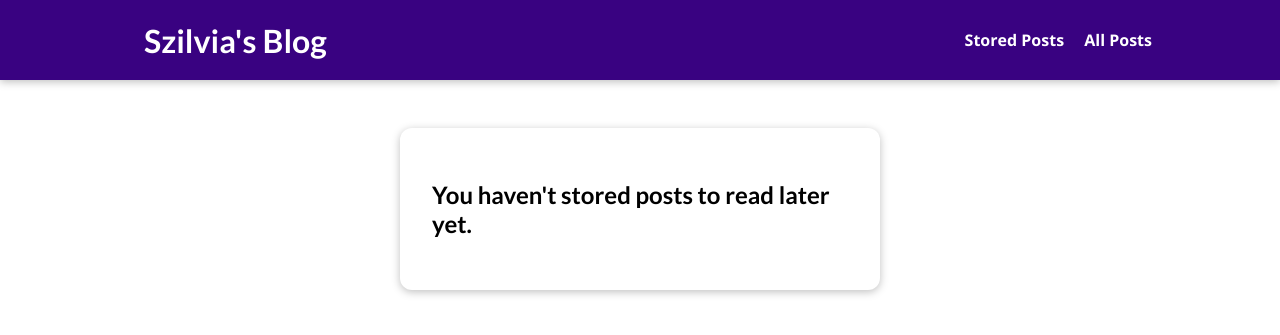
After one commit to szilvia-csernus/blog_project, a Django app: page /read-later in a window 1280 px wide. The commit adds this page. Shown: the top 335 px of the page. Run offline with Django 3.2, Linux system fonts and the light colour scheme.

Commit message:
add read later functionality and styling

```diff
--- /dev/null
+++ b/blog/static/blog/stored-posts.css
@@ -0,0 +1,40 @@
+#main-navigation {
+  background-color: #390281;
+  box-shadow: 0 2px 8px rgba(0, 0, 0, 0.25);
+}
+
+#stored-posts {
+    margin: 8rem auto 3rem;
+    padding: 2rem;
+    border-radius: 12px;
+    box-shadow: 0 2px 8px rgba(0, 0, 0, 0.25);
+    background-color: white;
+    width: 90%;
+    max-width: 30rem;
+}
+
+#stored-posts ul {
+    list-style: none;
+    margin: 0;
+    padding: 0;
+}
+
+#stored-posts li {
+    padding: 1rem;
+    margin: 1rem 0;
+}
+
+#stored-posts a {
+    display: block;
+    padding: 1rem;
+    text-decoration: none;
+    width: 100%;
+    border: 1px solid #ccc;
+    color: black;
+    font-weight: bold;
+}
+
+#stored-posts a:hover,
+#stored-posts a:active {
+    background-color: #ccc;
+}
--- /dev/null
+++ b/blog/templates/blog/stored-posts.html
@@ -0,0 +1,25 @@
+{% extends "base.html" %}
+{% load static %}
+
+{% block title %}
+My Stored Posts
+{% endblock %}
+
+{% block css_files %}
+<link rel="stylesheet" href="{% static "blog/post.css" %}">
+<link rel="stylesheet" href="{% static "blog/stored-posts.css" %}">
+{% endblock %}
+
+{% block content %}
+<section id="stored-posts">
+    {% if not has_posts %}
+        <h2>You haven't stored posts to read later yet.</h2>
+    {% endif %}
+    <ul>
+        {% for post in posts %}
+        <li><a href="{% url "post-detail-page" post.slug %}">{{ post.title }}</a></li>
+        {% endfor %}
+    </ul>
+</section>
+
+{% endblock %}
--- a/blog/views.py
+++ b/blog/views.py
@@ -93,5 +93,32 @@ class PostDetailView(View):
 
 
 class ReadLaterView(View):
-    def post(self, rewuest):
-        pass
+    def get(self, request):
+        stored_posts = request.session.get("stored_posts")
+
+        context = {}
+
+        if stored_posts is None or len(stored_posts) == 0:
+            context["posts"] = []
+            context["has_posts"] = False
+        else:
+            posts = Post.objects.filter(id__in=stored_posts)
+            context["posts"] = posts
+            context["has_posts"] = True
+
+        return render(request, "blog/stored-posts.html", context)
+
+
+    def post(self, request):
+        stored_posts = request.session.get("stored_posts")
+
+        if stored_posts is None:
+            stored_posts = []
+
+        post_id = int(request.POST["post_id"])
+
+        if post_id not in stored_posts:
+            stored_posts.append(post_id)
+            request.session["stored_posts"] = stored_posts
+
+        return HttpResponseRedirect("/")
--- a/static/app.css
+++ b/static/app.css
@@ -35,6 +35,7 @@ h3 {
   text-decoration: none;
   color: white;
   font-weight: bold;
+  margin-left: 1rem;
 }
 
 #main-navigation a:hover,
--- a/templates/base.html
+++ b/templates/base.html
@@ -14,6 +14,7 @@
     <header id="main-navigation">
         <h1><a href="{% url "starting-page" %}">Szilvia's Blog</a></h1>
         <nav>
+            <a href="{% url "read-later" %}">Stored Posts</a>
             <a href="{% url "posts-page" %}">All Posts</a>
         </nav>
     </header>
```
